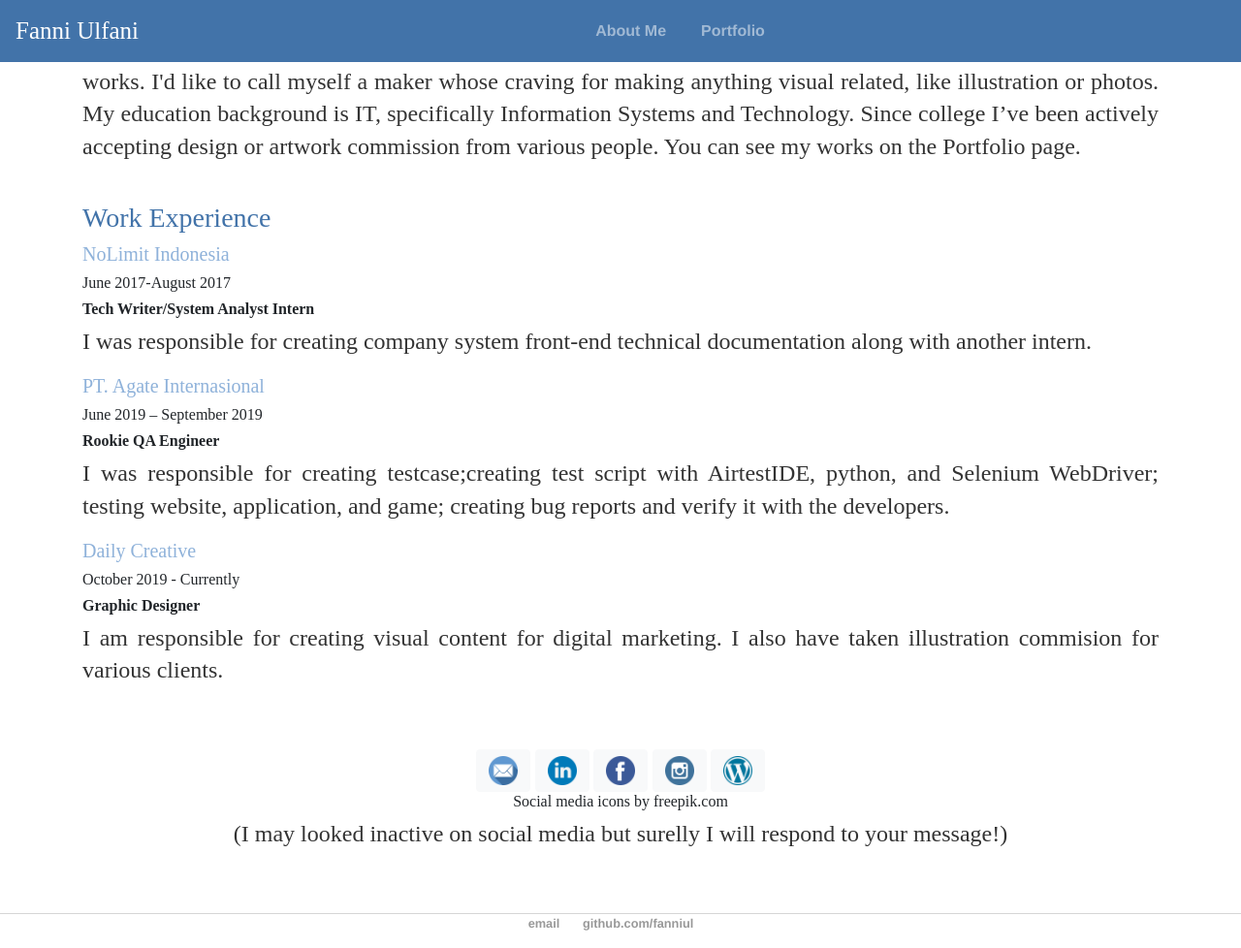
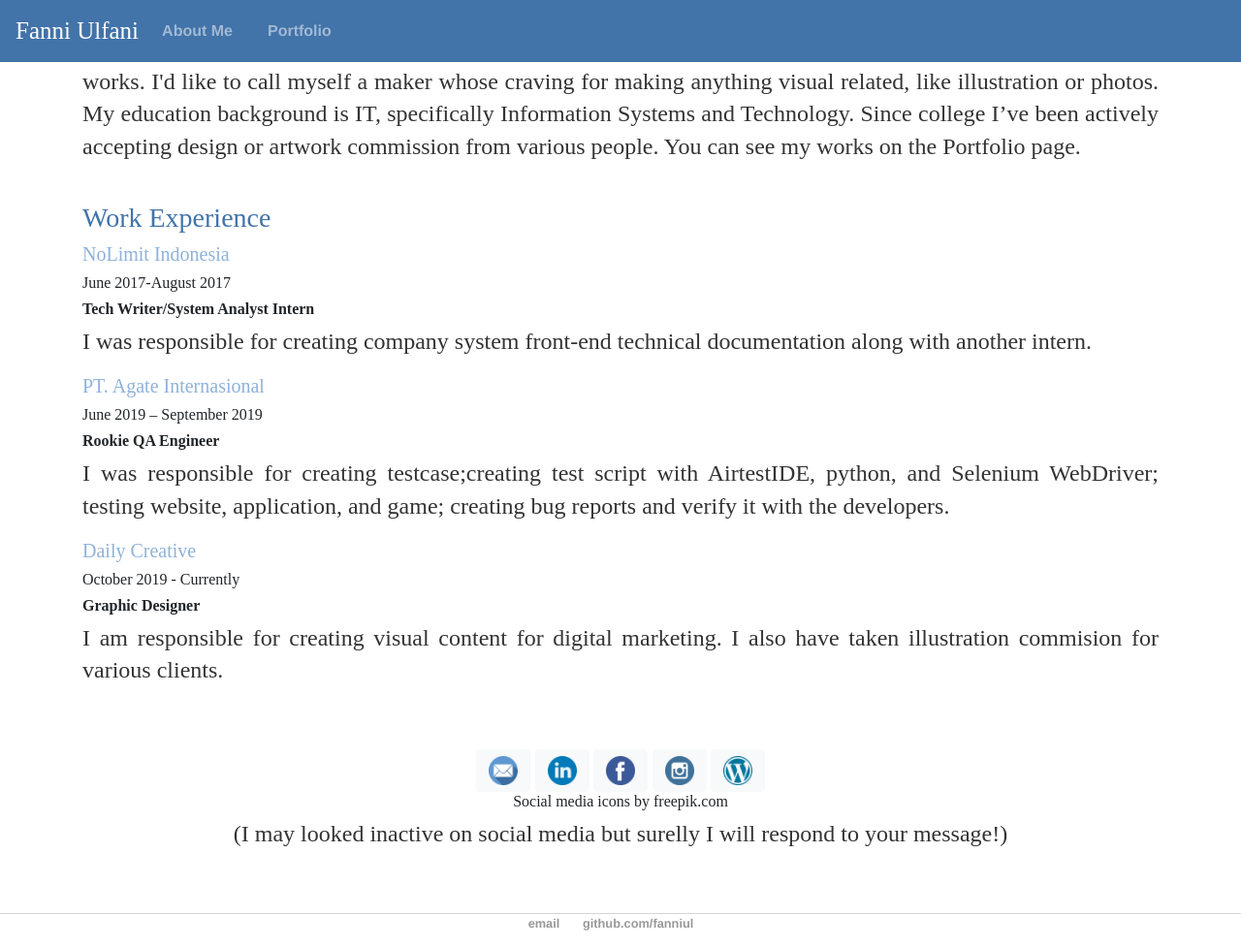
Before and after one commit to fanniul/fanniul.github.io, a Jekyll site: the page built from about/index.html, in a window 1280 px wide and 978 px high. Shown: the whole window at 97% size. Built offline with Jekyll 4.4.1, drawn with Linux system fonts in a browser that asks for light colours; comment, search, counter and statistics services are not loaded.

Commit message:
Update default.html

```diff
--- a/_layouts/default.html
+++ b/_layouts/default.html
@@ -11,7 +11,7 @@
 			<!-- Google Fonts -->
 			<link href="https://fonts.googleapis.com/css2?family=Cookie&family=Montserrat:wght@500&display=swap" rel="stylesheet">
 			<link href="https://fonts.googleapis.com/css?family=Raleway|Cookie|Lateef" rel="stylesheet">
-			<link rel="icon" href="Logo.png" type="image/gif" sizes="16x16">
+			<link rel="icon" href="Logo.png" type="image/png" sizes="16x16">
 		</head>
 
 		<style>
@@ -35,7 +35,7 @@
 			  <button class="navbar-toggler" type="button" data-toggle="collapse" data-target="#collapsibleNavbar">
 			    <span class="navbar-toggler-icon"></span>
 			  </button>
-			  <div class="collapse navbar-collapse justify-content-center" style="font-family: Montserrat" id="collapsibleNavbar">
+			  <div class="collapse navbar-collapse" style="font-family: Montserrat" id="collapsibleNavbar">
 			    <ul class="navbar-nav text-right">
 			      <li class="nav-item">
 				<a class="nav-link" href="/about">About Me</a>
```
